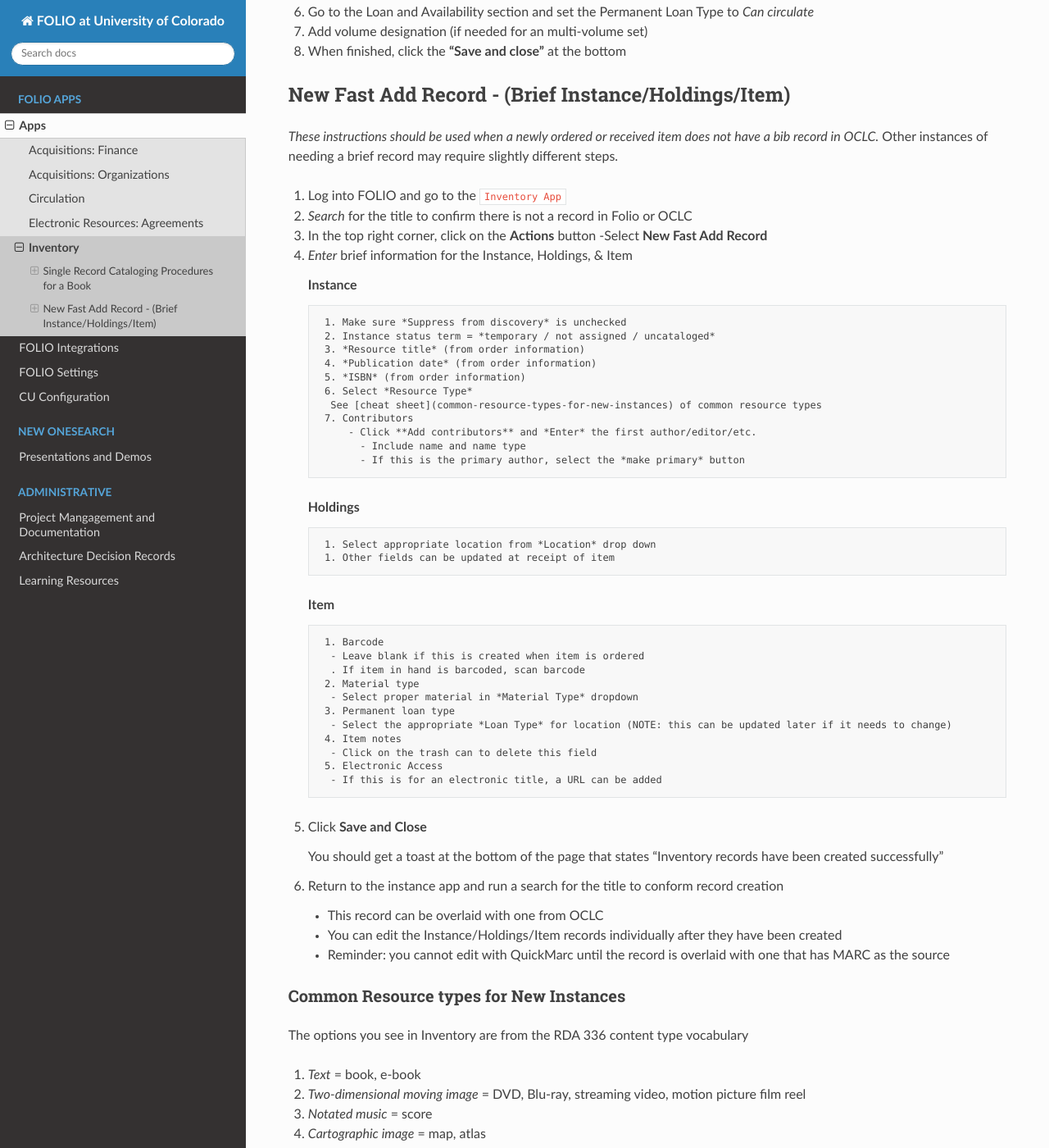
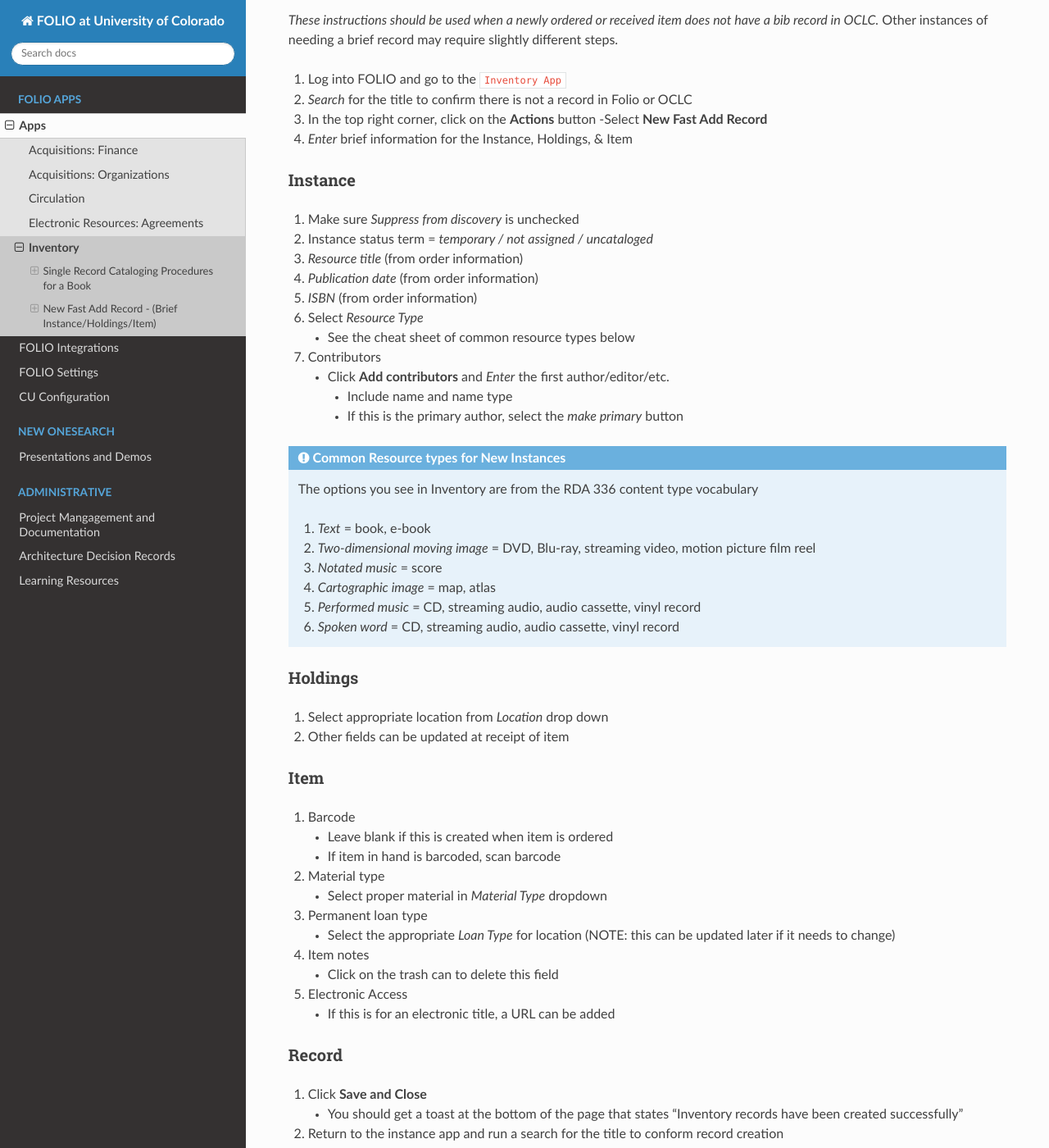
Before and after one commit to culibraries/folio, a Sphinx documentation site: the page built from docs/apps/inventory.md, in a window 1280 px wide and 1400 px high, scrolled down 1832 px. Shown: the whole window at 82% size. Built offline with Sphinx 7.4.7 and the Read the Docs theme 2.0.0, drawn with Linux system fonts in a browser that asks for light colours; some of the changed text lies outside the part shown.

Commit message:
Updated formating to utilize notes features.

````diff
--- a/docs/apps/inventory.md
+++ b/docs/apps/inventory.md
@@ -24,17 +24,17 @@
 1. A display box will appear prompting you to enter the OCLC Worldcat identifier - paste in the OCLC Worldcat number and press the *Import* button
 1. The OCLC record will load and then a green message box will appear at the bottom of the screen indicating the record was successfully updated
 1. Still in the Instance record, go to *Actions -> View Source* to verify that the MARC record was properly loaded
-  - Verify that the 035 OCLC number is present, then exit the view source page
+    - Verify that the 035 OCLC number is present, then exit the view source page
 1. Still in the Instance record, go to the far upper corner *Actions” -> “Edit* and change the *Cataloged date* to today’s date and change the Instance status to *Cataloged*
 1. Also, while in Edit, click on the *Add Statistical code* button and select *ARL (Collection stats): Books - print (books)*
-- *CAT LEVEL - TBD: Could this be added under the **Add statistical code** pull down menu?*
+    - *CAT LEVEL - TBD: Could this be added under the **Add statistical code** pull down menu?*
 1. Click *Save and close* at the bottom
 
-Processes that need to be addressed:
+### Processes that need to be addressed
 
-- [ ] Verify call number function to check for potential conflict in the shelf list
+- Verify call number function to check for potential conflict in the shelf list
   - This functionality is under development
-- [ ] Add your cataloger’s initials in a 946 field for tracking stats
+- Add your cataloger’s initials in a 946 field for tracking stats
   - TBD
 
 ### Adding/Editing Holdings Record
@@ -44,8 +44,8 @@
 1. Set the Holdings type to **Monograph**
 1. Go to the Holdings *location* section and set the Permanent location to *Norlin Stacks (CU/B/NOR/NOR)*
 1. Go to the Holdings *call number* section and set Call number type to *Library of Congress classification*
-  - Then copy and paste the LC call number into the **Call number** box
-  - Delete the subfield “$b” delimiter
+    - Then copy and paste the LC call number into the **Call number** box
+    - Delete the subfield “$b” delimiter
 1. Go to the ILL Policy section and set the ILL Policy to **Will lend**
 1. Click *Save and close* at the bottom
 
@@ -70,50 +70,21 @@
    -Select **New Fast Add Record**
 1. *Enter* brief information for the Instance, Holdings, & Item
 
-      **Instance**
+### Instance
 
-        1. Make sure *Suppress from discovery* is unchecked
-        2. Instance status term = *temporary / not assigned / uncataloged*
-        3. *Resource title* (from order information)
-        4. *Publication date* (from order information)
-        5. *ISBN* (from order information)
-        6. Select *Resource Type*
-         See [cheat sheet](common-resource-types-for-new-instances) of common resource types
-        7. Contributors
-            - Click **Add contributors** and *Enter* the first author/editor/etc.
-              - Include name and name type
-              - If this is the primary author, select the *make primary* button
+1. Make sure *Suppress from discovery* is unchecked
+2. Instance status term = *temporary / not assigned / uncataloged*
+3. *Resource title* (from order information)
+4. *Publication date* (from order information)
+5. *ISBN* (from order information)
+6. Select *Resource Type*
+    - See the cheat sheet of common resource types below
+7. Contributors
+   - Click **Add contributors** and *Enter* the first author/editor/etc.
+        - Include name and name type
+        - If this is the primary author, select the *make primary* button
 
-      **Holdings**
-
-        1. Select appropriate location from *Location* drop down
-        1. Other fields can be updated at receipt of item
-
-      **Item**
-
-        1. Barcode
-         - Leave blank if this is created when item is ordered
-         . If item in hand is barcoded, scan barcode
-        2. Material type
-         - Select proper material in *Material Type* dropdown
-        3. Permanent loan type
-         - Select the appropriate *Loan Type* for location (NOTE: this can be updated later if it needs to change)
-        4. Item notes
-         - Click on the trash can to delete this field
-        5. Electronic Access
-         - If this is for an electronic title, a URL can be added
-
-1. Click **Save and Close**
-
-   You should get a toast at the bottom of the page that states “Inventory records have been created successfully”
-
-1. Return to the instance app and run a search for the title to conform record creation
-   - This record can be overlaid with one from OCLC
-   - You can edit the Instance/Holdings/Item records individually after they have been created
-   - Reminder: you cannot edit with QuickMarc until the record is overlaid with one that has MARC as the source
-
-### Common Resource types for New Instances
-
+```{admonition} Common Resource types for New Instances
 The options you see in Inventory are from the RDA 336 content type vocabulary
 
 1. *Text* = book, e-book
@@ -122,3 +93,35 @@
 1. *Cartographic image* = map, atlas
 1. *Performed music* = CD, streaming audio, audio cassette, vinyl record
 1. *Spoken word* = CD, streaming audio, audio cassette, vinyl record
+```
+
+### Holdings
+
+1. Select appropriate location from *Location* drop down
+2. Other fields can be updated at receipt of item
+
+### Item
+
+1. Barcode
+    - Leave blank if this is created when item is ordered
+    - If item in hand is barcoded, scan barcode
+2. Material type
+    - Select proper material in *Material Type* dropdown
+3. Permanent loan type
+    - Select the appropriate *Loan Type* for location (NOTE: this can be updated later if it needs to change)
+4. Item notes
+    - Click on the trash can to delete this field
+5. Electronic Access
+    - If this is for an electronic title, a URL can be added
+
+### Record
+
+1. Click **Save and Close**
+   - You should get a toast at the bottom of the page that states “Inventory records have been created successfully”
+2. Return to the instance app and run a search for the title to conform record creation
+
+```{note}
+- This record can be overlaid with one from OCLC
+- You can edit the Instance/Holdings/Item records individually after they have been created
+- Reminder: you cannot edit with QuickMarc until the record is overlaid with one that has MARC as the source
+```
````
